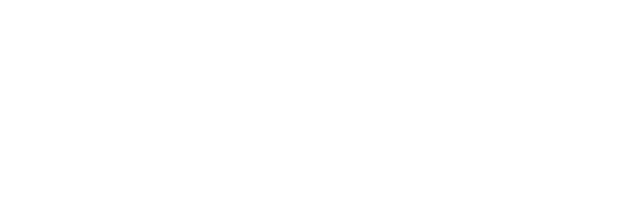
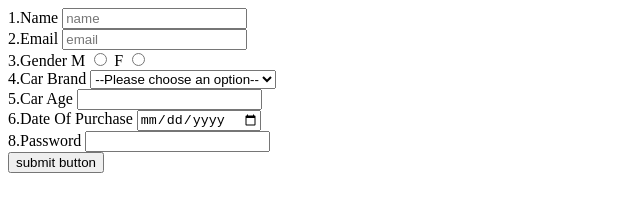
Before and after one commit to acciojob/car-insurance-form-Shubhamvibhu, a website: page main.html in a window 1280 px wide. Shown: the whole page, without its empty margins (0-640 px from the left). Drawn offline with Linux system fonts and the light colour scheme.

Commit message:
created a submission

```diff
--- a/main.html
+++ b/main.html
@@ -8,6 +8,47 @@
 
 <body>
 	<!-- the entire body must be written by student -->
+	<form id="my-form" method="post">
+		<div>
+			<label for="name">1.Name</label>
+			<input type="text" id="name" placeholder="name" required>
+		</div>
+		<div>
+			<label for="email">2.Email</label>
+			<input type="email" id="email" placeholder="email" required>
+		</div>
+		<div>
+			<label for="gender">3.Gender</label>
+			<label for="gender_m">M</label>
+			<input type="radio" id="gender_m" name="gender" required>
+			<label for="gender_f">F</label>
+			<input type="radio" id="gender_f" name="gender" required>
+		</div>
+		<div>
+			<label for="cars">4.Car Brand</label>
+			<select id="cars" name="cars" required>
+				<option value="" disabled selected>--Please choose an option--</option>
+				 <option>BMW</option>
+				  <option>Audi</option>
+				  <option>Mercedez</option>
+			</select>
+		</div>
+		<div>
+			<label for="carage">5.Car Age</label>
+			<input type="number" id="carage" min="0" required>
+		</div>
+		<div>
+			<label for="dop">6.Date Of Purchase</label>
+			<input type="date" id="dop" required>
+		</div>
+		<div>
+			<label for="password">8.Password</label>
+			 <input type="password" id="password" required>
+		</div>
+		<div>
+			<button>submit button</button>
+		</div>
+	</form>
     <script type="text/javascript" src="./script.js">
 </script>
 
```
